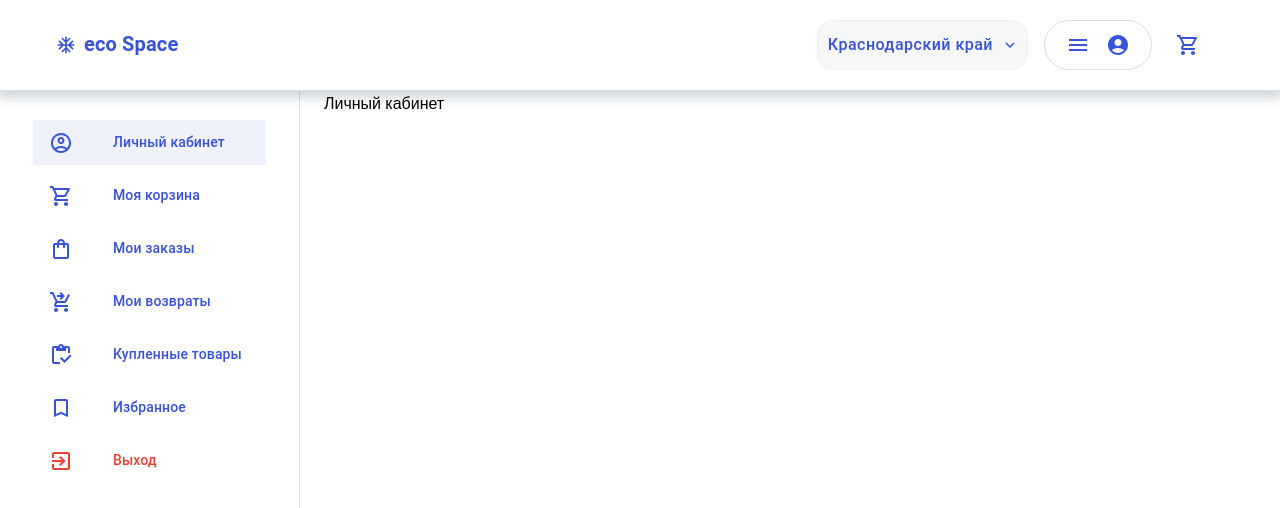
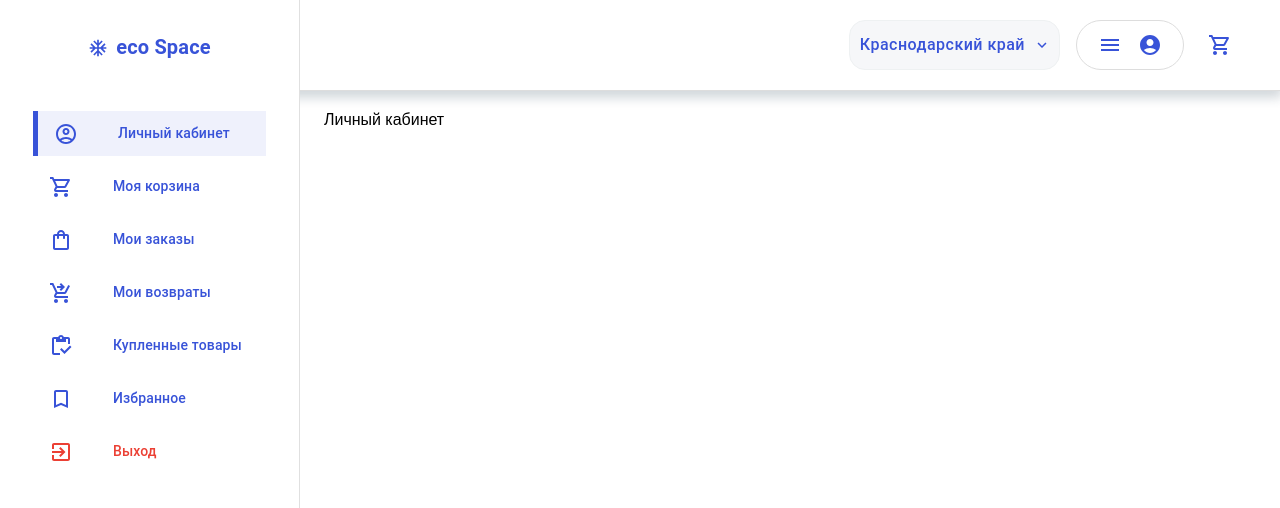
Before and after one commit to AndreyKharchenko/jet-the-dragon, a React (Create React App) app: page /1/1/1 in a window 1280 px wide. Shown: the top 508 px of the page. Built offline with nearby package versions, Linux system fonts and the light colour scheme.

Commit message:
#17 Create Profile customer page

```diff
--- a/src/components/Header/JetHeader.tsx
+++ b/src/components/Header/JetHeader.tsx
@@ -21,7 +21,6 @@ const JetHeader: React.FC<IHeader> = ({headerType}) => {
                 minHeight:70,
                 borderBottom: '1px solid #ddd',
                 boxShadow: '0px 5px 10px 2px rgba(34, 60, 80, 0.2)',
-                zIndex:10
             }}
         >
             {
@@ -35,6 +34,18 @@ const JetHeader: React.FC<IHeader> = ({headerType}) => {
                         }}>
                             <JetLogo />
                             <JetSearch />
+                            <JetHeaderUtils />
+                        </Box>
+                    </Container>
+                :
+                (!!headerType && headerType.toUpperCase() == 'PROFILE' || !(!!headerType))
+                ?
+                    <Container maxWidth="xl">
+                        <Box sx={{
+                            display: 'flex',
+                            justifyContent: 'flex-end',
+                            minHeight: 90,
+                        }}>
                             <JetHeaderUtils />
                         </Box>
                     </Container>
--- a/src/components/Profile/Supplier/JetSupplierProfile.tsx
+++ b/src/components/Profile/Supplier/JetSupplierProfile.tsx
@@ -5,7 +5,8 @@ import JetIcon from '../../common/JetIcon';
 import JetSidebar from '../../Sidebar/JetSidebar';
 
 interface ISupplierProfileProps {
-  id: number | string | null
+  id: number | string | null,
+  page: string | null
 }
 
 const mocdata: mocItem[] = [
@@ -20,7 +21,7 @@ const mocdata: mocItem[] = [
 
 type mocItem = {id: number, label: string, icon: string};
 
-const JetSupplierProfile: React.FC<ISupplierProfileProps> = ({id}) => {
+const JetSupplierProfile: React.FC<ISupplierProfileProps> = ({id, page}) => {
 
   const [selectedItem, setSelectedItem] = useState<mocItem>(mocdata[0]);
   const handleListItemClick = (item: mocItem) => {
--- /dev/null
+++ b/src/components/Profile/User/JetCustomer.module.css
@@ -0,0 +1,8 @@
+.defaultInput {
+    margin-bottom: 1rem!important;
+    width: 600px!important;
+}
+
+.defaultInput div {
+    width: 250px!important;
+}
--- /dev/null
+++ b/src/components/Profile/User/JetUserMy.tsx
@@ -0,0 +1,82 @@
+import React, { useEffect } from 'react'
+import { Avatar, Box, Button, IconButton } from '@mui/material'
+import { FormProvider, SubmitHandler, useForm } from 'react-hook-form';
+import { IProfileMyForm } from '../../../models/profile';
+import PhotoCamera from '@mui/icons-material/PhotoCamera';
+import JetInput from '../../common/form-components/JetInput';
+import style from './JetCustomer.module.css';
+
+
+
+const JetUserMy = () => {
+  const methods = useForm<IProfileMyForm>();
+  const onSubmit: SubmitHandler<IProfileMyForm> = (data: IProfileMyForm) => {
+      console.log('data:', data);
+  }
+
+  useEffect(() => {
+    methods.setValue('firstname', 'Андрей');
+    methods.setValue('lastname', 'Харченко');
+    methods.setValue('phone', '+79184561288');
+    methods.setValue('email', '111@mail.ru');
+    methods.setValue('city', 'Краснодар');
+    methods.setValue('address', 'ул.Кореновская 39-54');
+  }, [])
+
+  return (
+    <Box>
+      <FormProvider {...methods}>
+        <form onSubmit={methods.handleSubmit(onSubmit)}>
+          <Box sx={{ml:'10%'}}>
+            <Box sx={{ml:8}}>
+              <Avatar
+                sx={{ width:'100px', height:'100px' }}
+              >
+                OP
+              </Avatar>
+              <IconButton color="primary" aria-label="upload picture" component="label" sx={{position:'relative', top:'-30px', left:'70px'}}>
+                <input hidden accept="image/*" type="file" />
+                <PhotoCamera />
+              </IconButton>
+            </Box>
+
+            <Box className={style.defaultInput}>
+              <JetInput name='firstname' label='Имя' placeholder='Имя' />
+            </Box>
+
+            <Box className={style.defaultInput}>
+              <JetInput name='lastname' label='Фамилия' placeholder='Фамилия' />
+            </Box>
+
+            <Box className={style.defaultInput}>
+              <JetInput name='phone' label='Телефон' placeholder='Телефон' required={false} mask='phone'/>
+            </Box>
+
+            <Box className={style.defaultInput}>
+              <JetInput name='email' label='E-mail' placeholder='E-mail' mask='email'/>
+            </Box>
+
+            <Box className={style.defaultInput}>
+              <JetInput name='city' label='Город' placeholder='Город' />
+            </Box>
+
+            <Box className={style.defaultInput}>
+              <JetInput name='address' label='Адрес' placeholder='Адрес' />
+            </Box>
+
+            <Button
+              type='submit'
+              color='primary'
+              variant='contained'
+              sx={{margin: '1rem 0', width:'250px', borderRadius:5}}
+            >Сохранить
+            </Button>
+          </Box>
+        </form>
+      </FormProvider>
+    </Box>
+
+  )
+}
+
+export default JetUserMy
--- a/src/components/Profile/User/JetUserProfile.tsx
+++ b/src/components/Profile/User/JetUserProfile.tsx
@@ -4,42 +4,62 @@ import JetSidebar from '../../Sidebar/JetSidebar'
 import { useNavigate } from 'react-router-dom'
 import { dFlex } from '../../../themes/commonStyles'
 import JetIcon from '../../common/JetIcon'
+import JetUserMy from './JetUserMy'
+import JetLogo from '../../common/JetLogo'
+
 
 interface IUserProfileProps {
-    id: number | string | null
+    id: string | number | null,
+    page: string | null
 }
 
 const mocdata: mocItem[] = [
-    {id: 1, label: 'Личный кабинет', icon: 'jet-account-outline'},
-    {id: 2, label: 'Моя корзина', icon: 'jet-cart'},
-    {id: 3, label: 'Мои заказы', icon: 'jet-order'},
-    {id: 4, label: 'Мои возвраты', icon: 'jet-return-order'},
-    {id: 5, label: 'Купленные товары', icon: 'jet-purchased'},
-    {id: 6, label: 'Избранное', icon: 'jet-favourite'},
-    {id: 7, label: 'Выход', icon: 'jet-exit'},
+    {id: 1, label: 'Личный кабинет', icon: 'jet-account-outline', page: 'my'},
+    {id: 2, label: 'Моя корзина', icon: 'jet-cart', page: 'cart'},
+    {id: 3, label: 'Мои заказы', icon: 'jet-order', page: 'orders'},
+    {id: 4, label: 'Мои возвраты', icon: 'jet-return-order', page: 'returns'},
+    {id: 5, label: 'Купленные товары', icon: 'jet-purchased', page: 'purchased'},
+    {id: 6, label: 'Избранное', icon: 'jet-favourite', page: 'favourites'},
+    {id: 7, label: 'Выход', icon: 'jet-exit', page: 'exit'},
 ]
 
-type mocItem = {id: number, label: string, icon: string};
+type mocItem = {id: number, label: string, icon: string, page: string};
 
 
 
-const JetUserProfile: React.FC<IUserProfileProps> = ({id}) => {
+const JetUserProfile: React.FC<IUserProfileProps> = ({id, page}) => {
     const [selectedItem, setSelectedItem] = useState<mocItem>(mocdata[0]);
+    const navigate = useNavigate();
+
     const handleListItemClick = (item: mocItem) => {
         setSelectedItem(item);
+        navigate(`/user/${id}/${item.page}`);
     }
+
+
+    useEffect(() => {
+        console.log('PAGE', page);
+    }, [page])
+
 
     return (
         <>
             <Box sx={dFlex}>
                 <JetSidebar>
-                    <Box sx={{mt:15}}>
+                    <Box sx={{mt:4, mb: 6}}>
+                        <JetLogo />
+                    </Box>
+                    <Box>
                         {
                             mocdata.map((item, index) => (
                                 <ListItemButton
                                     selected={selectedItem.id === item.id}
                                     key={item.label}
-                                    sx={{ color: (index == mocdata.length - 1) ? '#eb4034' : '#3853D8', mb: 1 }}
+                                    sx={{
+                                        color: (index == mocdata.length - 1) ? '#eb4034' : '#3853D8',
+                                        mb: 1,
+                                        borderLeft: (selectedItem.id === item.id) ? '5px solid #3853D8' : 'none',
+                                    }}
                                     onClick={() => handleListItemClick(item)}
                                 >
                                     <ListItemIcon sx={{ color: 'inherit' }}>
@@ -55,7 +75,15 @@ const JetUserProfile: React.FC<IUserProfileProps> = ({id}) => {
                     </Box>
                 </JetSidebar>
 
-                <Box>{selectedItem.label}</Box>
+                <Box sx={{mt:2}}>
+                    {
+                        (page?.toUpperCase() == 'MY')
+                        ?
+                            <JetUserMy />
+                        :
+                            selectedItem.label
+                    }
+                </Box>
             </Box>
         </>
     )
--- a/src/components/Sidebar/JetSidebar.tsx
+++ b/src/components/Sidebar/JetSidebar.tsx
@@ -16,7 +16,7 @@ const JetSidebar: React.FC<ISidebar> = (props) => {
             sx={{
                 width: 300,
                 flexShrink: 0,
-                [`& .MuiDrawer-paper`]: { width: 300,boxSizing: 'border-box', zIndex:-1,  },
+                [`& .MuiDrawer-paper`]: { width: 300,boxSizing: 'border-box'},
             }}
         >
             <Box
--- a/src/components/common/form-components/JetInput.tsx
+++ b/src/components/common/form-components/JetInput.tsx
@@ -16,13 +16,14 @@ type InputProps = {
     sx?: object | {},
     inputProps?: object,
     variant?: variantType,
-    helperText?: string | ''
+    helperText?: string | '',
+    required?: boolean
 }
 
 type variantType = 'standard' | 'filled' | 'outlined';
 
 
-export const JetInput: React.FC<InputProps> = ({name, label, placeholder, mask, type, fullWidth, inputProps, variant, sx, helperText}) => {
+export const JetInput: React.FC<InputProps> = ({name, label, placeholder, mask, type, fullWidth, inputProps, variant, sx, helperText, required}) => {
     const {control, setValue, setError, clearErrors, register} = useFormContext();
 
     const handleInputChange = (val: string) => {
@@ -86,7 +87,7 @@ export const JetInput: React.FC<InputProps> = ({name, label, placeholder, mask,
                     control={control}
                     defaultValue=''
                     rules={{
-                        required: {value: true, message: `Поле ${label} обязательно`},
+                        required: {value: (required == undefined) ? true : false, message: `Поле ${label} обязательно`},
                     }}
                     render={({ field: {onChange, value}, fieldState: {error} }) => (
                         <TextField
@@ -152,7 +153,7 @@ export const JetInput: React.FC<InputProps> = ({name, label, placeholder, mask,
                             inputProps={{maxLength:12}}
                             defaultValue='+7'
                             helperText={!!error ? error.message : ''}
-
+                            value={value}
                         />
                     )}
                 />
--- a/src/pages/ProfilePage.tsx
+++ b/src/pages/ProfilePage.tsx
@@ -16,16 +16,8 @@ const PROFILE_TYPES = {
 const ProfilePage = () => {
 
   const params = useParams();
-  const naigate = useNavigate();
-  console.log('params', params);
-  const ii = (e: React.MouseEvent<HTMLElement>) => {
-    e.stopPropagation();
-    //naigate(`/user/${params.id}/order`);
-  }
 
-  useEffect(() => {
-    console.log('params', params);
-  }, [params])
+
 
   return (
     <>
@@ -39,9 +31,9 @@ const ProfilePage = () => {
             {
               (params.userType == PROFILE_TYPES['SUPPLIER'])
               ?
-                <JetSupplierProfile id={params.id || null} />
+                <JetSupplierProfile id={params.id || null} page={params.page || null} />
               :
-                <JetUserProfile id={params.id || null} />
+                <JetUserProfile id={params.id || null} page={params.page || null} />
             }
         </Container>
       </Box>
--- a/src/themes/AppThemeProvider.tsx
+++ b/src/themes/AppThemeProvider.tsx
@@ -4,9 +4,6 @@ import { grey } from '@mui/material/colors';
 
 
 const theme = createTheme({
-    zIndex: {
-        drawer: 1250
-    },
     typography: {
         allVariants: {
             textTransform: 'none',
```
Also changed, not shown: src/models/profile.ts (added, +9 -0 lines).
